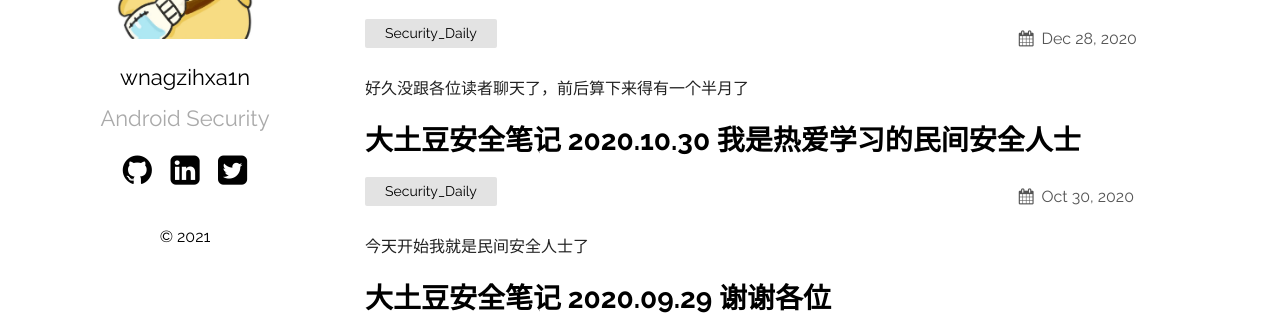
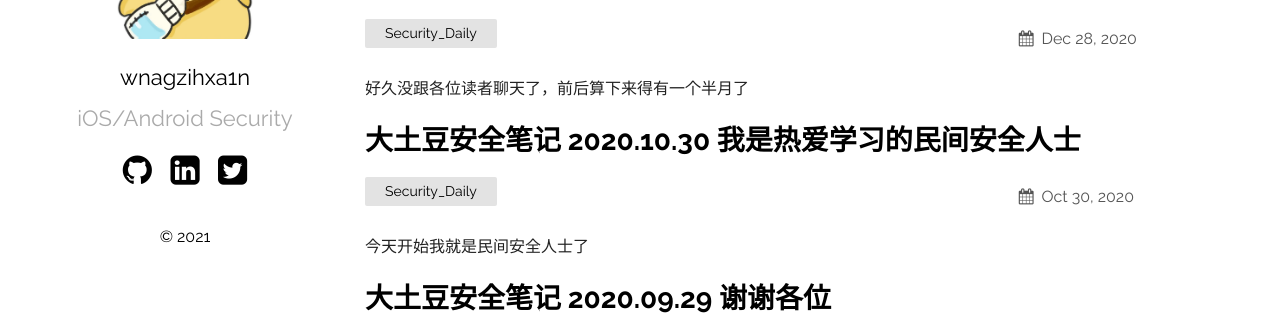
Before and after one commit to MoDumn/MoDumn.github.io, a Jekyll site: the page built from index.md, in a window 1280 px wide. Shown: the part 307-622 px from the top of the page. Built offline with Jekyll 4.4.1, drawn with Linux system fonts in a browser that asks for light colours; some of the changed lines change nothing that is shown.

Commit message:
Update _config.yml

```diff
--- a/_config.yml
+++ b/_config.yml
@@ -1,4 +1,4 @@
-title: 一片荒芜的星球
+title: 大土豆的菜栏
 author: wnagzihxa1n
 email: wnagzihxa1n@gmail.com
 description: > # this means to ignore newlines until "show_exerpts:"
@@ -13,7 +13,7 @@
   sass_dir: _sass
 plainwhite:
   name: wnagzihxa1n
-  tagline: Android Security
+  tagline: iOS/Android Security
   date_format: "%b %-d, %Y"
   sitemap: true # set to true to generate sitemap.xml content
 
@@ -50,5 +50,5 @@
   # - jekyll-feed
 
 name: wnagzihxa1n
-description: 一片荒芜的星球
+description: 大土豆的菜栏
 url: https://wnagzihxa1n.vip
```
